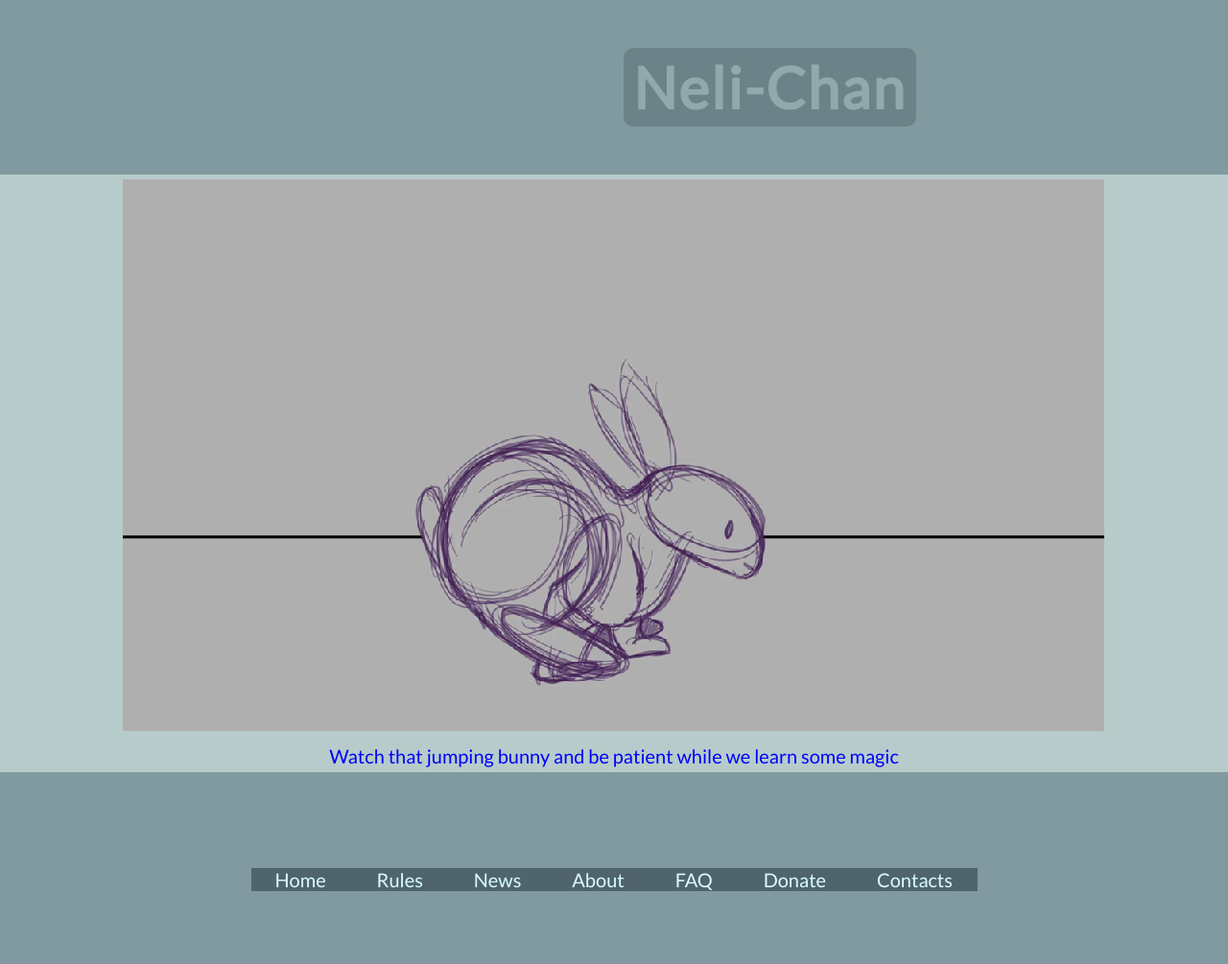
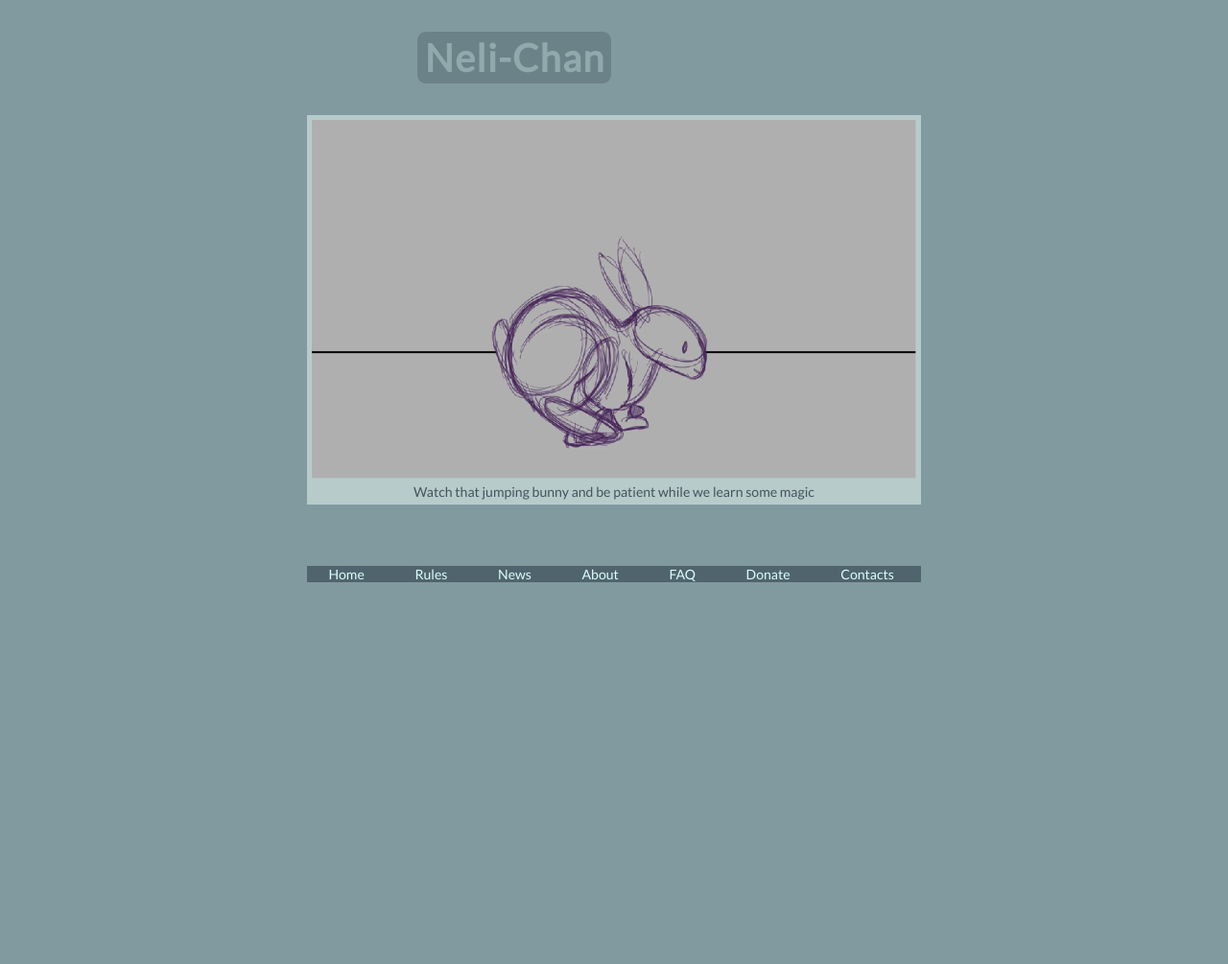
Before and after one commit to kazibo/2018-UT-veebirakendused-mki, a PHP site: page / in a window 1280 px wide. Shown: the whole page at 96% size. After the commit the page ends 607 px from the top, so only its background shows below. Run offline with PHP 8.4, Linux system fonts and the light colour scheme.

Commit message:
Add files via upload
improved site size adaptation

```diff
--- a/nelichan/public_html/about.html
+++ b/nelichan/public_html/about.html
@@ -3,6 +3,7 @@
 <html lang="en">
 	<head>
 		<meta charset="utf-8"/>
+		<meta name="viewport" content="width=device-width, initial-scale=1.0">
 		<title>Nelichan</title>
 		<link rel="stylesheet" href="css/style.css">
 		<link href="https://fonts.googleapis.com/css?family=Lato" rel="stylesheet">
@@ -12,7 +13,9 @@
 
 		<header>
 			<div class="logo">
-				Neli-Chan
+				<a href="index.html">
+					Neli-Chan
+				</a>
 			</div>
 
 			<div class="info">
--- a/nelichan/public_html/contacts.html
+++ b/nelichan/public_html/contacts.html
@@ -3,6 +3,7 @@
 <html lang="en">
 	<head>
 		<meta charset="utf-8"/>
+		<meta name="viewport" content="width=device-width, initial-scale=1.0">
 		<title>Nelichan</title>
 		<link rel="stylesheet" href="css/style.css">
 		<link href="https://fonts.googleapis.com/css?family=Lato" rel="stylesheet">
@@ -12,7 +13,9 @@
 
 		<header>
 			<div class="logo">
-				Neli-Chan
+				<a href="index.html">
+					Neli-Chan
+				</a>
 			</div>
 
 			<div class="info">
--- a/nelichan/public_html/css/style.css
+++ b/nelichan/public_html/css/style.css
@@ -19,26 +19,32 @@ body{
 
 .logo{
 	background-color: #3B4D55;
+	background-position: relative;
 	opacity: 0.3;
-	background-position: center top;
-	border-radius: 10px;
-	width: 285px;
+	border-radius: 0.7vw;
+	width: 14.7vw;
 	color: #B7CCCB;
 	font-weight: bold;
-	font-size: 60px;
-	letter-spacing: 2px;
-	padding: 5px 10px 5px 10px;
-	margin-top: 50px;
-	margin-bottom: 50px;
-	margin-left: 650px;
+	font-size: 3.1vw;
+	letter-spacing: 0.1vw;
+	padding: 0.2vw 0.5vw 0.3vw 0.6vw;
+	margin-top: 2.6vw;
+	margin-bottom: 2.6vw;
+	margin-left: 34vw;
+	position: relative;
+}
+
+.logo a{
+	color: #B7CCCB;
 }
 
 .info{
 	background-color: #B7CCCA;
 	color: #47525E;
-	font-size: 33px;
-	padding-top: 5px;
-	padding-bottom: 5px;
+	font-size: 1.8vw;
+	width: 50vw;
+	margin: auto;
+	padding: 0.2vw;
 	display: flex;
 	justify-content: center;
 }
@@ -47,6 +53,9 @@ body{
 	background-color: #B7CCCA;
 	display: flex;
 	justify-content: center;
+	margin: auto;
+	width: 50vw;
+	height: 30vw;
 }
 
 
@@ -59,31 +68,41 @@ body{
 
 .magic{
 	background-color: #B7CCCA;
-	color: blue;
-	font-size: 20px;
-	padding-top: 5px;
+	color: #47525E;
+	font-size: 1.1vw;
 	padding-bottom: 5px;
+	width: 50vw;
+	margin: auto;
 	display: flex;
 	justify-content: center;
 }
 
 nav{
 	margin: auto;
-	width: 757px;
-	height: 100px;
+	width: 50vw;
+	height: 1vw;
 }
 
 .bottomnav{
 	background-color: #50646D;
-	font-size: 15px;
-	margin-top: 100px;
+	font-size: 1.1vw;
+	margin-top: 5vw;
 }
 
 .bottomnav a{
 	color: #DAFEFD;
-	text-align: center;
-	padding: 0px 25px 0px;
-	font-size: 20px;
+	padding-left: 1.75vw;
+	padding-right: 1.75vw;
+	margin-right: 0.2vw;
+	margin-left: 0.2vw;
+}
+
+.bottomnav a:first-child{
+	margin-left: 0px;
+}
+
+.bottomnav a:last-child{
+	margin-right: 0px;
 }
 
 .bottomnav a:hover{
--- a/nelichan/public_html/donate.html
+++ b/nelichan/public_html/donate.html
@@ -3,6 +3,7 @@
 <html lang="en">
 	<head>
 		<meta charset="utf-8"/>
+		<meta name="viewport" content="width=device-width, initial-scale=1.0">
 		<title>Nelichan</title>
 		<link rel="stylesheet" href="css/style.css">
 		<link href="https://fonts.googleapis.com/css?family=Lato" rel="stylesheet">
@@ -12,7 +13,9 @@
 
 		<header>
 			<div class="logo">
-				Neli-Chan
+				<a href="index.html">
+					Neli-Chan
+				</a>
 			</div>
 
 			<div class="info">
--- a/nelichan/public_html/faq.html
+++ b/nelichan/public_html/faq.html
@@ -3,6 +3,7 @@
 <html lang="en">
 	<head>
 		<meta charset="utf-8"/>
+		<meta name="viewport" content="width=device-width, initial-scale=1.0">
 		<title>Nelichan</title>
 		<link rel="stylesheet" href="css/style.css">
 		<link href="https://fonts.googleapis.com/css?family=Lato" rel="stylesheet">
@@ -12,7 +13,9 @@
 
 		<header>
 			<div class="logo">
-				Neli-Chan
+				<a href="index.html">
+					Neli-Chan
+				</a>
 			</div>
 
 			<div class="info">
--- a/nelichan/public_html/index.html
+++ b/nelichan/public_html/index.html
@@ -3,6 +3,7 @@
 <html lang="en">
 	<head>
 		<meta charset="utf-8"/>
+		<meta name="viewport" content="width=device-width, initial-scale=1.0">
 		<title>Nelichan</title>
 		<link rel="stylesheet" href="css/style.css">
 		<link href="https://fonts.googleapis.com/css?family=Lato" rel="stylesheet">
@@ -12,13 +13,13 @@
 
 		<header>
 			<div class="logo">
-				Neli-Chan
+				<a href="index.html">
+					Neli-Chan
+				</a>
 			</div>
 
 			<div class="bunny">
-				<a href="index.html">
-					<img src= "images/unavailable.gif" class="jb" alt="jumping bunny">
-				</a>
+				<img src= "images/unavailable.gif" class="jb" alt="jumping bunny">
 			</div>
 
 			<div class="magic">
--- a/nelichan/public_html/news.html
+++ b/nelichan/public_html/news.html
@@ -3,6 +3,7 @@
 <html lang="en">
 	<head>
 		<meta charset="utf-8"/>
+		<meta name="viewport" content="width=device-width, initial-scale=1.0">
 		<title>Nelichan</title>
 		<link rel="stylesheet" href="css/style.css">
 		<link href="https://fonts.googleapis.com/css?family=Lato" rel="stylesheet">
@@ -12,7 +13,9 @@
 
 		<header>
 			<div class="logo">
-				Neli-Chan
+				<a href="index.html">
+					Neli-Chan
+				</a>
 			</div>
 
 			<div class="info">
--- a/nelichan/public_html/rules.html
+++ b/nelichan/public_html/rules.html
@@ -3,6 +3,7 @@
 <html lang="en">
 	<head>
 		<meta charset="utf-8"/>
+		<meta name="viewport" content="width=device-width, initial-scale=1.0">
 		<title>Nelichan</title>
 		<link rel="stylesheet" href="css/style.css">
 		<link href="https://fonts.googleapis.com/css?family=Lato" rel="stylesheet">
@@ -12,7 +13,9 @@
 
 		<header>
 			<div class="logo">
-				Neli-Chan
+				<a href="index.html">
+					Neli-Chan
+				</a>
 			</div>
 
 			<div class="info">
```
